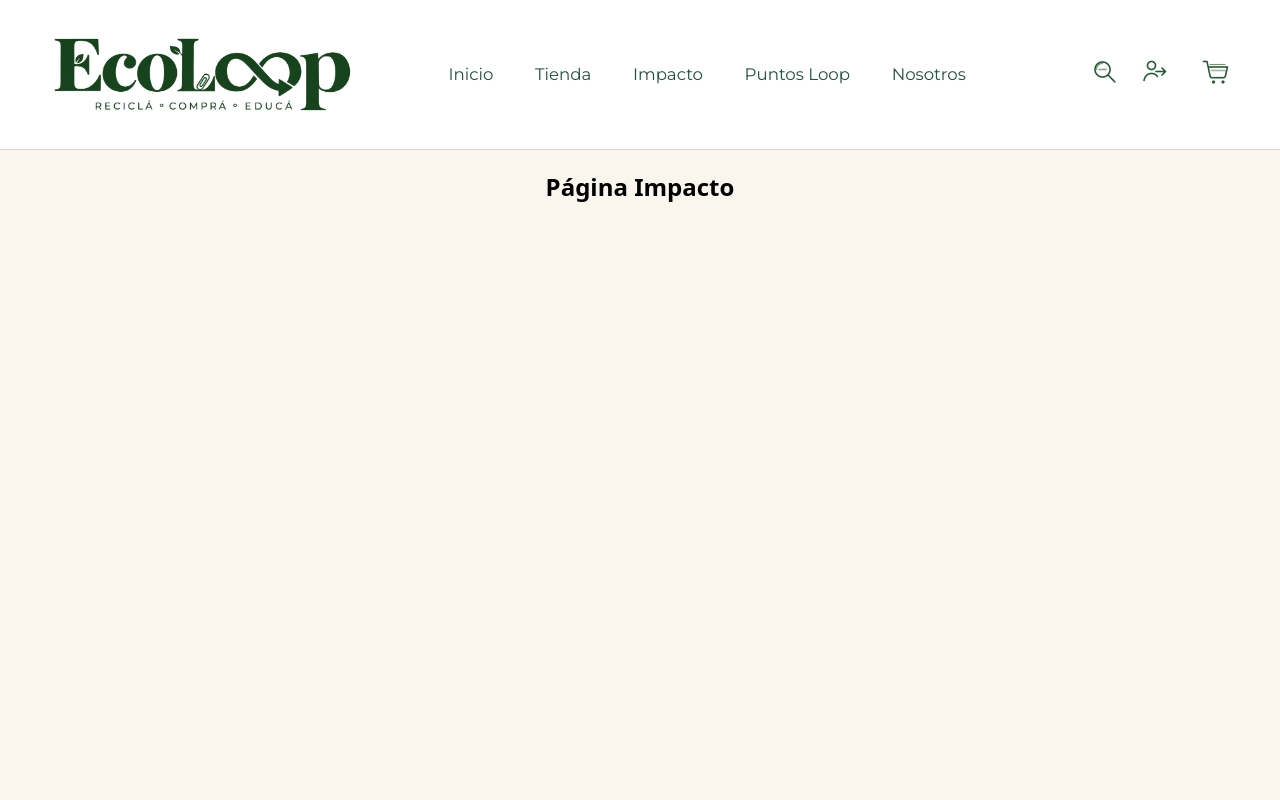
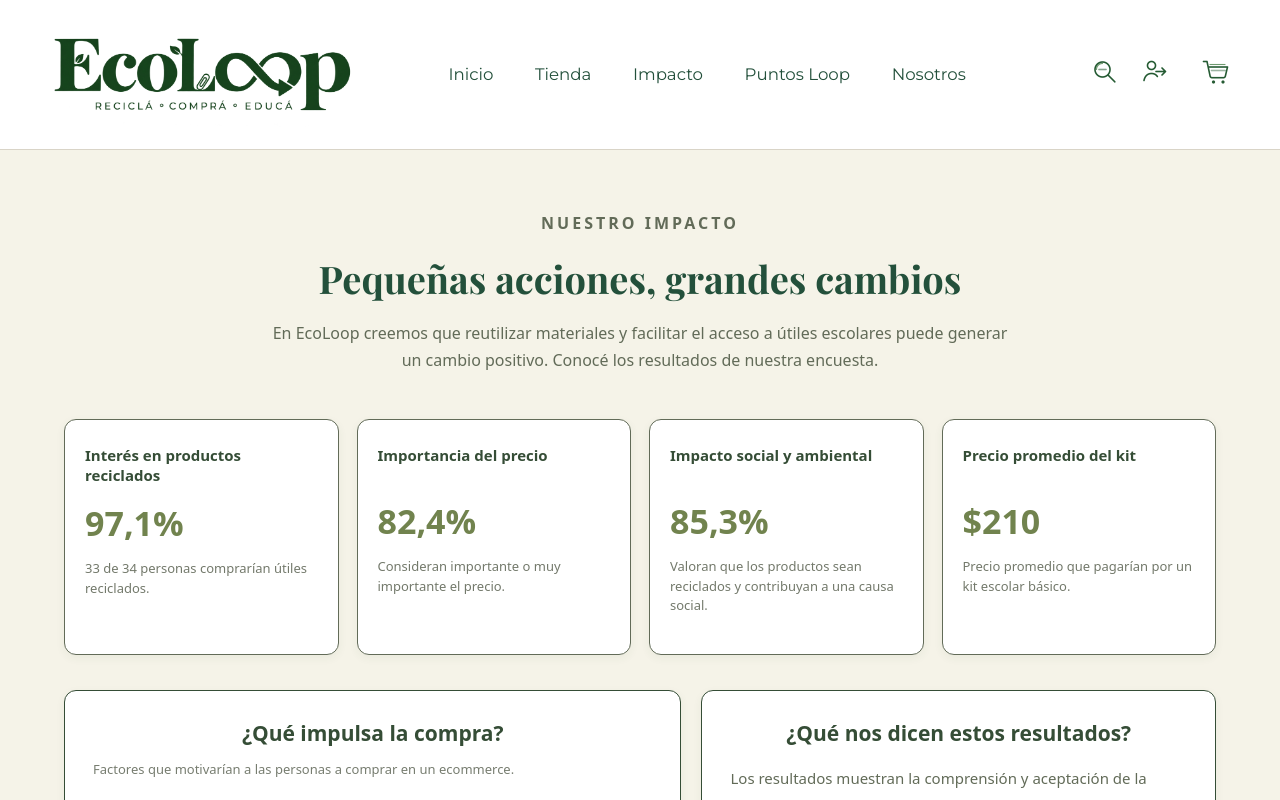
Before and after one commit to EcoLoopAnima/EcoLoopFrontEnd, a React (Vite) app in the folder FrontEnd/: page / in a window 1280 px wide. Both pictures are taken after a click on the button "Impacto". Shown: the top 800 px of the page. Built offline with nearby package versions, Linux system fonts and the light colour scheme; no server answers.

Commit message:
Impacto seccion
css y jsx

```diff
--- /dev/null
+++ b/FrontEnd/src/components/pages/Impacto.css
@@ -0,0 +1,187 @@
+
+.pagina-impacto {
+  width: 100%;
+  min-height: 100vh;
+  padding: 40px 5%;
+  box-sizing: border-box;
+  background-color: #f5f3e8;
+  color: #354d36;
+}
+
+/* ENCABEZADO */
+
+.impacto-encabezado {
+  text-align: center;
+  max-width: 750px;
+  margin: 20px auto 45px;
+}
+
+.impacto-etiqueta {
+  color: #78875d;
+  font-weight: bold;
+  letter-spacing: 3px;
+  font-size: 13px;
+}
+
+.impacto-encabezado h1 {
+  font-size: 38px;
+  margin: 12px 0;
+  color: #354d36;
+  font-family: "Playfair Display", serif; color: var(--verde);
+}
+
+.impacto-encabezado p {
+  font-size: 16px;
+  line-height: 1.7;
+  color: #626b58;
+}
+
+/* TARJETAS DE ESTADÍSTICAS */
+
+.impacto-estadisticas {
+  display: grid;
+  grid-template-columns: repeat(4, 1fr);
+  gap: 18px;
+  margin-bottom: 35px;
+}
+
+.impacto-card {
+  background-color: #ffffff;
+  padding: 25px 20px;
+  border-radius: 12px;
+  border: 1px solid #e2e5d8;
+  box-shadow: 0 3px 10px rgba(53, 77, 54, 0.06);
+  border-color: #626b58;
+}
+
+.impacto-card h3 {
+  font-size: 15px;
+  font-weight: 600;
+  min-height: 38px;
+  margin: 0;
+}
+
+.impacto-valor {
+  font-size: 34px;
+  font-weight: bold;
+  color: #71834e;
+  margin: 15px 0 8px;
+}
+
+.impacto-descripcion {
+  font-size: 13px;
+  line-height: 1.5;
+  color: #73796b;
+}
+
+/* GRÁFICOS */
+
+.impacto-graficos {
+  display: grid;
+  grid-template-columns: 1.2fr 1fr;
+  gap: 20px;
+}
+
+.impacto-grafico-card {
+  background-color: #ffffff;
+  padding: 28px;
+  border-radius: 12px;
+  border: 1px solid #e2e5d8;
+  box-shadow: 0 3px 10px rgba(53, 77, 54, 0.06);
+  border-color: #354d36;
+}
+
+.impacto-grafico-card h2 {
+  font-size: 21px;
+  margin: 0 0 10px;
+  color: #354d36;
+}
+
+.impacto-subtitulo {
+  font-size: 13px;
+  color: #777d70;
+  margin-bottom: 28px;
+  line-height: 1.5;
+}
+
+.barra-contenedor {
+  margin-bottom: 22px;
+}
+
+.barra-info {
+  display: flex;
+  justify-content: space-between;
+  gap: 12px;
+  font-size: 14px;
+  margin-bottom: 8px;
+}
+
+.barra-info strong {
+  color: #71834e;
+}
+
+.barra-fondo {
+  width: 100%;
+  height: 12px;
+  background-color: #e9eddf;
+  border-radius: 20px;
+  overflow: hidden;
+}
+
+.barra-relleno {
+  height: 100%;
+  background-color: #71834e;
+  border-radius: 20px;
+}
+
+/* MENSAJE */
+
+.impacto-mensaje p {
+  font-size: 15px;
+  line-height: 1.8;
+  color: #626b58;
+  margin-top: 18px;
+}
+
+/* ACLARACIÓN */
+
+.impacto-aclaracion {
+  margin-top: 25px;
+  padding: 18px 22px;
+  background-color: #e9eddf;
+  border-left: 4px solid #71834e;
+  border-radius: 6px;
+}
+
+.impacto-aclaracion p {
+  font-size: 13px;
+  line-height: 1.6;
+  color: #52604a;
+  margin: 0;
+}
+
+/* ADAPTACIÓN A CELULARES */
+
+@media (max-width: 900px) {
+  .impacto-estadisticas {
+    grid-template-columns: repeat(2, 1fr);
+  }
+
+  .impacto-graficos {
+    grid-template-columns: 1fr;
+  }
+}
+
+@media (max-width: 550px) {
+  .impacto-estadisticas {
+    grid-template-columns: 1fr;
+  }
+
+  .impacto-encabezado h1 {
+    font-size: 28px;
+  }
+
+  .impacto-grafico-card {
+    padding: 20px;
+  }
+}
--- a/FrontEnd/src/components/pages/Impacto.jsx
+++ b/FrontEnd/src/components/pages/Impacto.jsx
@@ -1,5 +1,113 @@
+
+import "./Impacto.css";
+
+const datosEncuesta = [
+  {
+    titulo: "Interés en productos reciclados",
+    valor: "97,1%",
+    descripcion: "33 de 34 personas comprarían útiles reciclados."
+  },
+  {
+    titulo: "Importancia del precio",
+    valor: "82,4%",
+    descripcion: "Consideran importante o muy importante el precio."
+  },
+  {
+    titulo: "Impacto social y ambiental",
+    valor: "85,3%",
+    descripcion: "Valoran que los productos sean reciclados y contribuyan a una causa social."
+  },
+  {
+    titulo: "Precio promedio del kit",
+    valor: "$210",
+    descripcion: "Precio promedio que pagarían por un kit escolar básico."
+  }
+];
+
+const factoresCompra = [
+  { nombre: "Precios accesibles", cantidad: 24 },
+  { nombre: "Incluye envío", cantidad: 18 },
+  { nombre: "Variedad de productos", cantidad: 16 },
+  { nombre: "Contribuye a una causa social", cantidad: 13 }
+];
+
 function Impacto() {
-    return <h2>Página Impacto</h2>;
+  return (
+    <main className="pagina-impacto">
+
+      <section className="impacto-encabezado">
+        <p className="impacto-etiqueta">NUESTRO IMPACTO</p>
+        <h1>Pequeñas acciones, grandes cambios</h1>
+        <p>
+          En EcoLoop creemos que reutilizar materiales y facilitar el acceso
+          a útiles escolares puede generar un cambio positivo.
+          Conocé los resultados de nuestra encuesta.
+        </p>
+      </section>
+
+      <section className="impacto-estadisticas">
+        {datosEncuesta.map((dato, index) => (
+          <article className="impacto-card" key={index}>
+            <h3>{dato.titulo}</h3>
+            <p className="impacto-valor">{dato.valor}</p>
+            <p className="impacto-descripcion">{dato.descripcion}</p>
+          </article>
+        ))}
+      </section>
+
+      <section className="impacto-graficos">
+        <div className="impacto-grafico-card">
+          <h2>¿Qué impulsa la compra?</h2>
+          <p className="impacto-subtitulo">
+            Factores que motivarían a las personas a comprar en un ecommerce.
+          </p>
+
+          {factoresCompra.map((factor, index) => (
+            <div className="barra-contenedor" key={index}>
+              <div className="barra-info">
+                <span>{factor.nombre}</span>
+                <strong>{factor.cantidad}</strong>
+              </div>
+
+              <div className="barra-fondo">
+                <div
+                  className="barra-relleno"
+                  style={{ width: `${(factor.cantidad / 24) * 100}%` }}
+                ></div>
+              </div>
+            </div>
+          ))}
+        </div>
+
+        <div className="impacto-grafico-card impacto-mensaje">
+          <h2>¿Qué nos dicen estos resultados?</h2>
+          <p>
+            Los resultados muestran la comprensión y aceptación de la propuesta de EcoLoop.
+            Se identificó que los encuestados reconocen el valor social y ambiental del proyecto,
+            así como el funcionamiento de la página.
+          </p>
+          <p>
+            También reflejan que el precio accesible, la variedad y la
+            posibilidad de contribuir a una causa social son aspectos
+            importantes para quienes participaron.
+          </p>
+          <p>
+            Estos datos nos ayudan a orientar las decisiones y propuestas
+            de EcoLoop.
+          </p>
+        </div>
+      </section>
+
+      <section className="impacto-aclaracion">
+        <p>
+          <strong>Sobre estos datos:</strong> los resultados corresponden
+          a una encuesta de 34 personas. Representan opiniones e interés
+          potencial, no resultados de impacto ambiental o social ya alcanzados.
+        </p>
+      </section>
+
+    </main>
+  );
 }
 
 export default Impacto;
```
